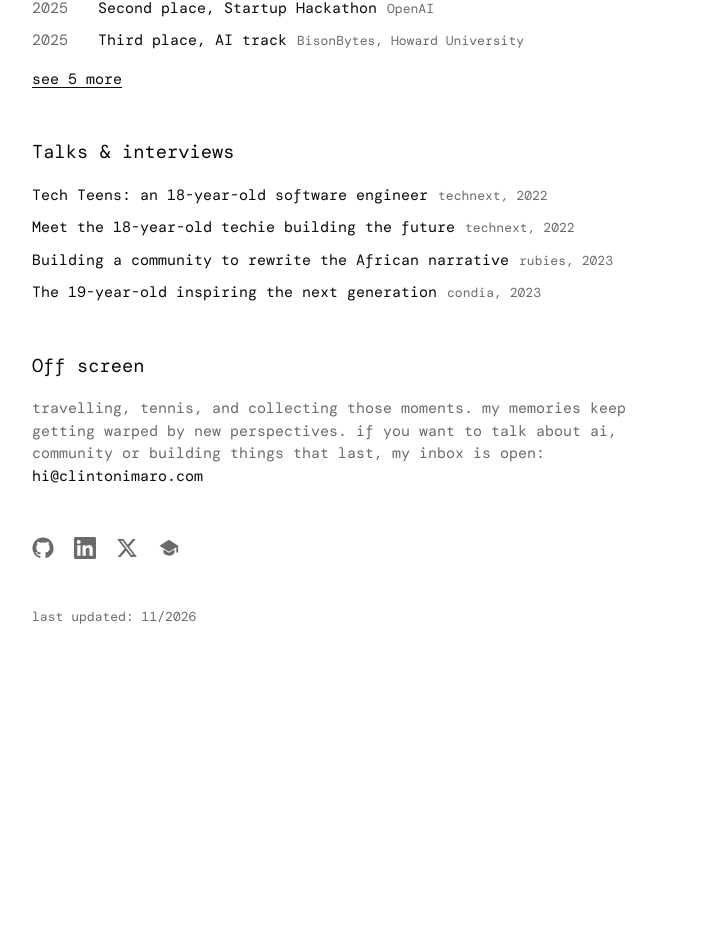
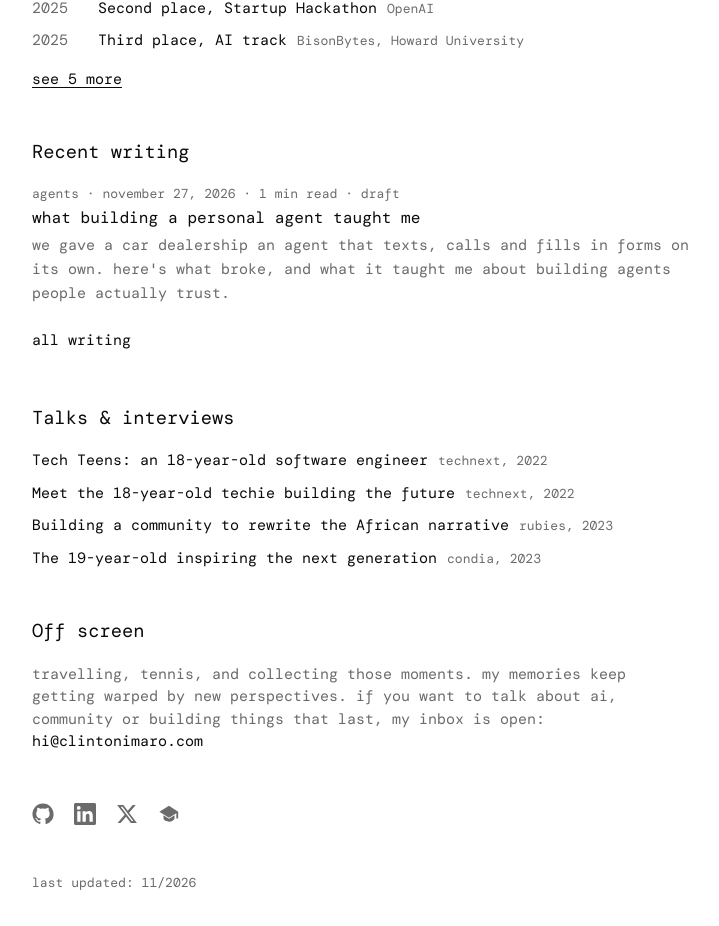
Before and after one commit to clintonimaroo/clinton, a Next.js app: page / in a window 1280 px wide. Shown: the part 2271-3197 px from the top of the page, without its empty margins (278-997 px from the left). Before the commit the page ends 2978 px from the top, so only its background shows below. Built offline with nearby package versions, Linux system fonts and the light colour scheme.

Commit message:
Add a writing section with markdown posts

```diff
--- /dev/null
+++ b/content/writing/building-a-personal-agent.md
@@ -0,0 +1,25 @@
+<!-- Created by Clinton Imaro on 27th November 2026. -->
+---
+title: what building a personal agent taught me
+date: 2026-11-27
+tag: agents
+summary: we gave a car dealership an agent that texts, calls and fills in forms on its own. here's what broke, and what it taught me about building agents people actually trust.
+draft: true
+---
+
+this is a draft placeholder so you can see how a post looks on the site. it only shows when you run the site locally, never on the live site, until `draft: true` is removed.
+
+## the idea
+
+write the opening here.
+
+## what broke
+
+- point one
+- point two
+
+## what i'd tell anyone building one
+
+> a short pull quote can go here.
+
+closing thoughts.
--- a/package.json
+++ b/package.json
@@ -14,6 +14,7 @@
   },
   "dependencies": {
     "@anthropic-ai/sdk": "^0.96.0",
+    "marked": "^18.3.0",
     "next": "^15.5.18",
     "react": "^19.2.6",
     "react-dom": "^19.2.6",
--- a/src/app/page.tsx
+++ b/src/app/page.tsx
@@ -1,4 +1,7 @@
+import Link from 'next/link'
+
 import ShowMore from '@/components/ShowMore'
+import { formatDate, getPosts } from '@/lib/posts'
 
 const EMAIL = 'hi@clintonimaro.com'
 
@@ -197,6 +200,8 @@ function ItemRow({ item }: { item: Item }) {
 }
 
 export default function Home() {
+  const posts = getPosts().slice(0, 3)
+
   return (
     <main className="home">
       <div className="intro">
@@ -308,6 +313,29 @@ export default function Home() {
         </ShowMore>
       </section>
 
+      {posts.length > 0 && (
+        <section>
+          <h2>Recent writing</h2>
+          <div className="posts">
+            {posts.map((post) => (
+              <Link href={`/writing/${post.slug}`} className="post-row" key={post.slug}>
+                <span className="post-meta">
+                  {[post.tag, formatDate(post.date), `${post.minutes} min read`].filter(Boolean).join(' · ')}
+                  {post.draft && ' · draft'}
+                </span>
+                <span className="post-title">{post.title}</span>
+                {post.summary && <span className="post-summary">{post.summary}</span>}
+              </Link>
+            ))}
+          </div>
+          <p className="more">
+            <Link href="/writing" className="see-more">
+              all writing
+            </Link>
+          </p>
+        </section>
+      )}
+
       <section>
         <h2>Talks &amp; interviews</h2>
         <ul className="talks">
--- /dev/null
+++ b/src/lib/posts.ts
@@ -0,0 +1,62 @@
+// Created by Clinton Imaro on 27th November 2026.
+import fs from 'node:fs'
+import path from 'node:path'
+import { marked } from 'marked'
+
+export type Post = {
+  slug: string
+  title: string
+  date: string
+  tag: string
+  summary: string
+  draft: boolean
+  minutes: number
+  html: string
+}
+
+const DIR = path.join(process.cwd(), 'content', 'writing')
+
+function parse(file: string): Post {
+  const raw = fs.readFileSync(path.join(DIR, file), 'utf8').replace(/^<!--.*?-->\s*/s, '')
+  const match = raw.match(/^---\n([\s\S]*?)\n---\n?([\s\S]*)$/)
+  const meta: Record<string, string> = {}
+  const body = match ? match[2] : raw
+  if (match) {
+    for (const line of match[1].split('\n')) {
+      const i = line.indexOf(':')
+      if (i > 0) meta[line.slice(0, i).trim()] = line.slice(i + 1).trim().replace(/^["']|["']$/g, '')
+    }
+  }
+  const words = body.split(/\s+/).filter(Boolean).length
+  return {
+    slug: file.replace(/\.md$/, ''),
+    title: meta.title ?? file,
+    date: meta.date ?? '',
+    tag: meta.tag ?? '',
+    summary: meta.summary ?? '',
+    draft: meta.draft === 'true',
+    minutes: Math.max(1, Math.round(words / 230)),
+    html: marked.parse(body, { async: false }) as string,
+  }
+}
+
+export function getPosts(): Post[] {
+  if (!fs.existsSync(DIR)) return []
+  const showDrafts = process.env.NODE_ENV !== 'production'
+  return fs
+    .readdirSync(DIR)
+    .filter((f) => f.endsWith('.md'))
+    .map(parse)
+    .filter((p) => showDrafts || !p.draft)
+    .sort((a, b) => (a.date < b.date ? 1 : -1))
+}
+
+export function getPost(slug: string): Post | undefined {
+  return getPosts().find((p) => p.slug === slug)
+}
+
+export function formatDate(date: string): string {
+  const d = new Date(`${date}T00:00:00`)
+  if (Number.isNaN(d.getTime())) return date
+  return d.toLocaleDateString('en-US', { month: 'long', day: 'numeric', year: 'numeric' }).toLowerCase()
+}
--- a/src/styles/home.scss
+++ b/src/styles/home.scss
@@ -459,3 +459,158 @@ body {
     opacity: 1;
   }
 }
+
+.home .back {
+  margin-bottom: 40px;
+  color: var(--text-secondary);
+
+  a {
+    color: var(--text-secondary);
+    padding: 0;
+
+    &:hover {
+      color: var(--blue);
+    }
+  }
+}
+
+.home .posts {
+  display: flex;
+  flex-direction: column;
+  gap: 22px;
+}
+
+.home a.post-row {
+  display: flex;
+  flex-direction: column;
+  gap: 3px;
+  padding: 0;
+  color: var(--text);
+
+  .post-meta {
+    font-size: 0.87rem;
+    color: var(--text-secondary);
+  }
+
+  .post-title {
+    font-size: 1.08rem;
+    color: var(--text);
+    transition: color 0.2s;
+  }
+
+  .post-summary {
+    color: var(--text-secondary);
+    line-height: 1.6;
+  }
+
+  &:hover .post-title {
+    color: var(--blue);
+  }
+}
+
+.home .post {
+  margin-bottom: 70px;
+
+  .post-meta {
+    font-size: 0.87rem;
+    color: var(--text-secondary);
+    margin-bottom: 8px;
+  }
+
+  h1 {
+    margin-bottom: 36px;
+    line-height: 1.25;
+  }
+}
+
+.home .post-body {
+  color: var(--text);
+  line-height: 1.75;
+
+  > * + * {
+    margin-top: 18px;
+  }
+
+  h2 {
+    font-size: 1.18rem;
+    margin-top: 40px;
+    margin-bottom: 0;
+  }
+
+  h3 {
+    font-size: 1.05rem;
+    font-weight: 400;
+    margin-top: 28px;
+  }
+
+  p,
+  li {
+    color: var(--text-secondary);
+  }
+
+  strong {
+    font-weight: 500;
+    color: var(--text);
+  }
+
+  a {
+    color: var(--text);
+    text-decoration: underline;
+    text-underline-offset: 3px;
+    padding: 0;
+
+    &:hover {
+      color: var(--blue);
+    }
+  }
+
+  ul,
+  ol {
+    padding-left: 20px;
+    display: flex;
+    flex-direction: column;
+    gap: 8px;
+  }
+
+  blockquote {
+    padding-left: 16px;
+    box-shadow: inset 2px 0 0 var(--accent);
+    color: var(--text);
+
+    p {
+      color: var(--text);
+    }
+  }
+
+  code {
+    font-family: inherit;
+    font-size: 0.93em;
+    background: #f5f5f5;
+    padding: 1px 5px;
+    border-radius: 4px;
+  }
+
+  pre {
+    background: #f5f5f5;
+    border-radius: 6px;
+    padding: 16px 18px;
+    overflow-x: auto;
+
+    code {
+      background: none;
+      padding: 0;
+    }
+  }
+
+  img {
+    max-width: 100%;
+    border-radius: 6px;
+  }
+
+  hr {
+    border: 0;
+    height: 1px;
+    background: var(--accent);
+    margin: 36px 0;
+  }
+}
```
Also changed, not shown: src/app/writing/[slug]/page.tsx (added, +47 -0 lines), src/app/writing/page.tsx (added, +42 -0 lines), 1 other file (tests, documents, lock files or other folders).
